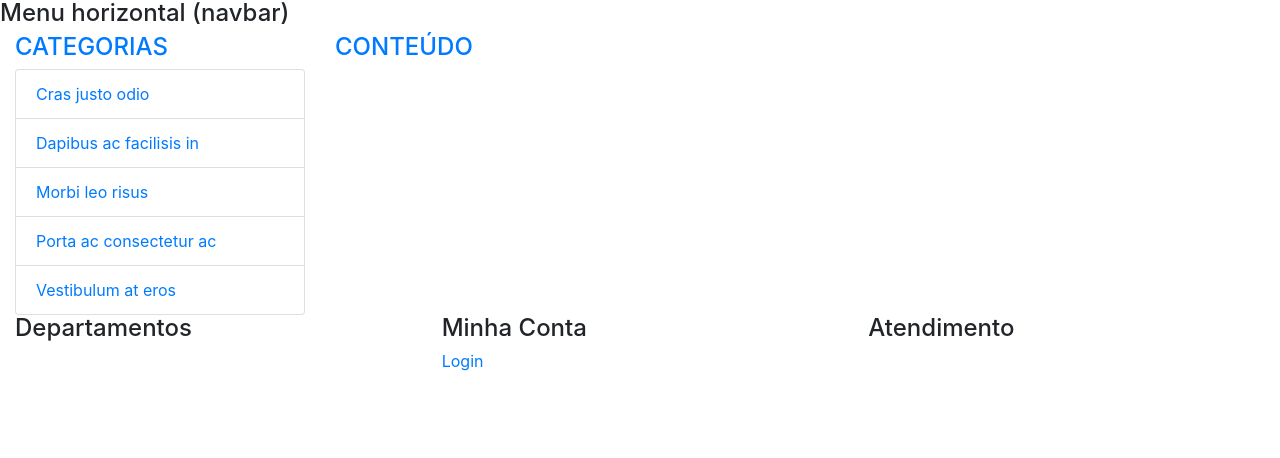
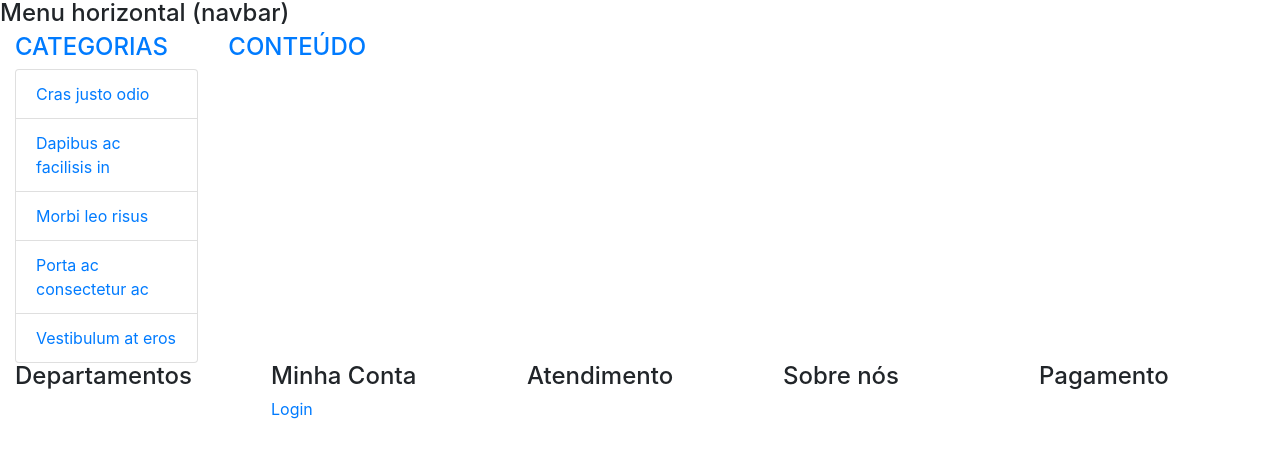
Before and after one commit to gbGabriela/tecnologias_web, a plain HTML site: page tecnologias_web/public_html/index.html in a window 1280 px wide. Drawn offline with Linux system fonts and the light colour scheme.

Commit message:
inserção de dados no rodapé

```diff
--- a/tecnologias_web/public_html/index.html
+++ b/tecnologias_web/public_html/index.html
@@ -34,7 +34,7 @@
             <!--Essa é a linha do topo-->
             <div class="row text-primary">
 
-                <div class="col">
+                <div class="col-2">
 
                     <h4>CATEGORIAS</h4>
 
@@ -48,7 +48,7 @@
 
                 </div>
 
-                <div class="col-9">
+                <div class="col-10">
 
                     <h4>CONTEÚDO</h4>
 
@@ -77,6 +77,18 @@
                     <h4>Atendimento</h4>
 
                 </div>
+
+                <div class="col">
+
+                    <h4>Sobre nós</h4>
+
+                </div>
+
+                <div class="col">
+
+                    <h4>Pagamento</h4>
+
+                </div>
                 <!--------------------------------------------------------------------->
             </div>
 
```
